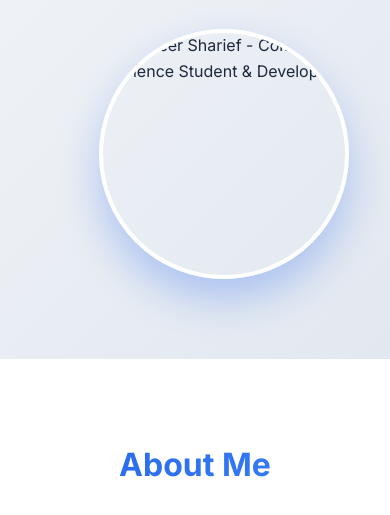
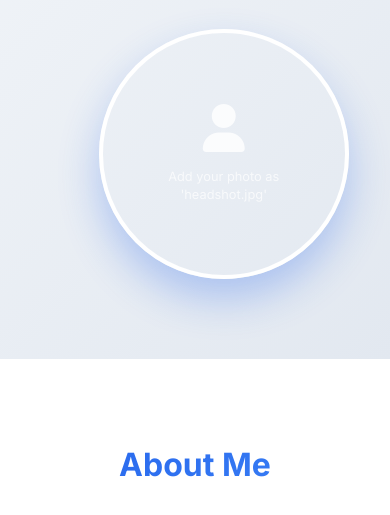
Before and after one commit to baseersharief/Personal-Portfolio, a plain HTML site: page index.html in a window 390 px wide. Shown: the part 583-1098 px from the top of the page. Drawn offline with Linux system fonts and the light colour scheme.

Commit message:
Add graceful image fallback and headshot instructions

```diff
--- a/index.html
+++ b/index.html
@@ -78,7 +78,11 @@
             </div>
             <div class="hero-image">
                 <div class="profile-image">
-                    <img src="headshot.jpg" alt="Baseer Sharief - Computer Science Student & Developer" />
+                    <img src="headshot.jpg" alt="Baseer Sharief - Computer Science Student & Developer" onerror="this.style.display='none'; this.nextElementSibling.style.display='flex';" />
+                    <div class="profile-fallback">
+                        <i class="fas fa-user"></i>
+                        <span>Add your photo as 'headshot.jpg'</span>
+                    </div>
                 </div>
             </div>
         </div>
--- a/styles.css
+++ b/styles.css
@@ -319,6 +319,30 @@ body {
     height: 100%;
     object-fit: cover;
     object-position: center;
+}
+
+.profile-fallback {
+    width: 100%;
+    height: 100%;
+    display: none;
+    flex-direction: column;
+    align-items: center;
+    justify-content: center;
+    color: white;
+    text-align: center;
+    padding: 2rem;
+}
+
+.profile-fallback i {
+    font-size: 4rem;
+    margin-bottom: 1rem;
+    opacity: 0.8;
+}
+
+.profile-fallback span {
+    font-size: 0.9rem;
+    opacity: 0.7;
+    line-height: 1.4;
 }
 
 /* Section Styles */
@@ -862,6 +886,14 @@ section {
         width: 250px;
         height: 250px;
     }
+
+    .profile-fallback i {
+        font-size: 3rem;
+    }
+
+    .profile-fallback span {
+        font-size: 0.8rem;
+    }
 }
 
 /* Animations */
```
Also changed, not shown: ADD_HEADSHOT.md (added, +24 -0 lines).
